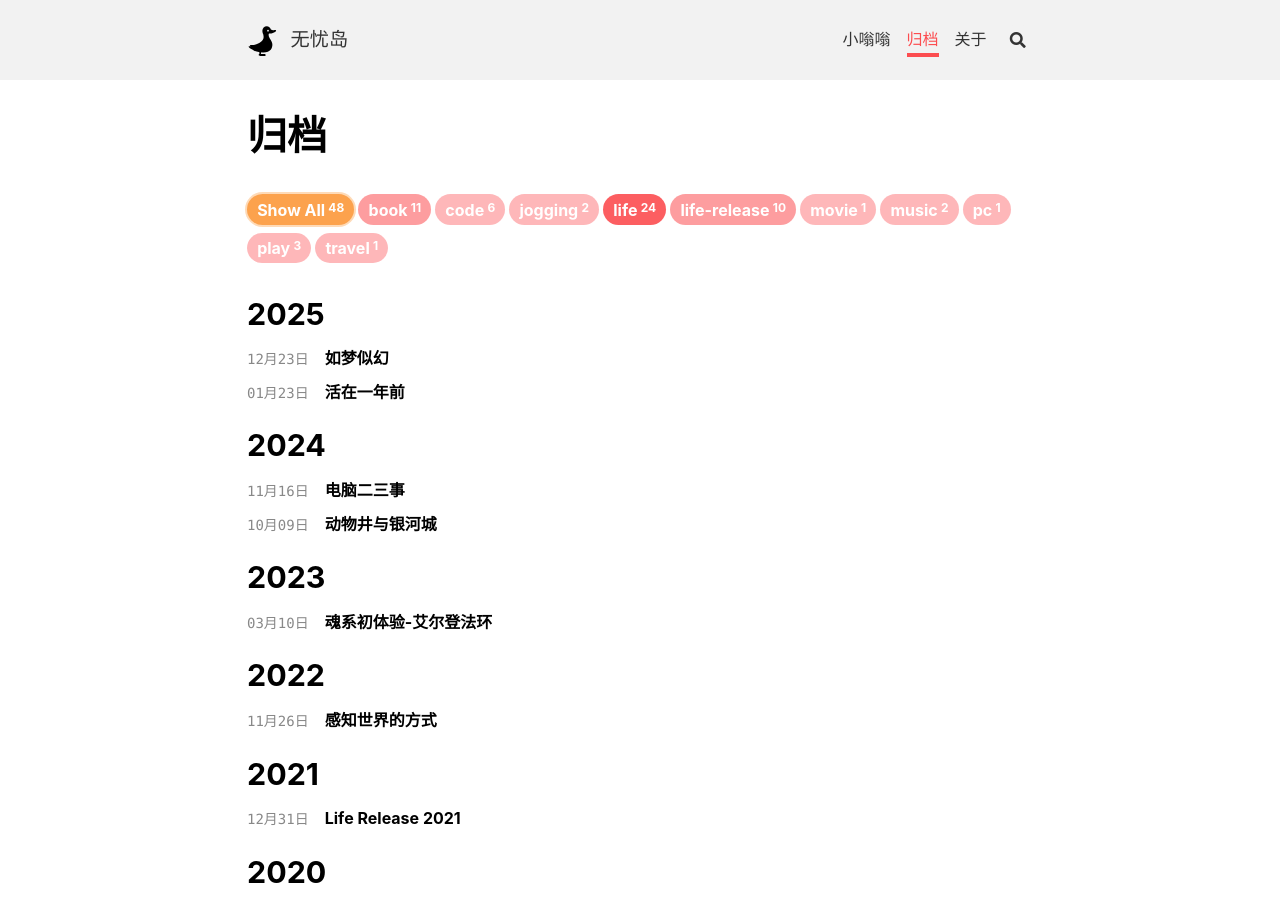
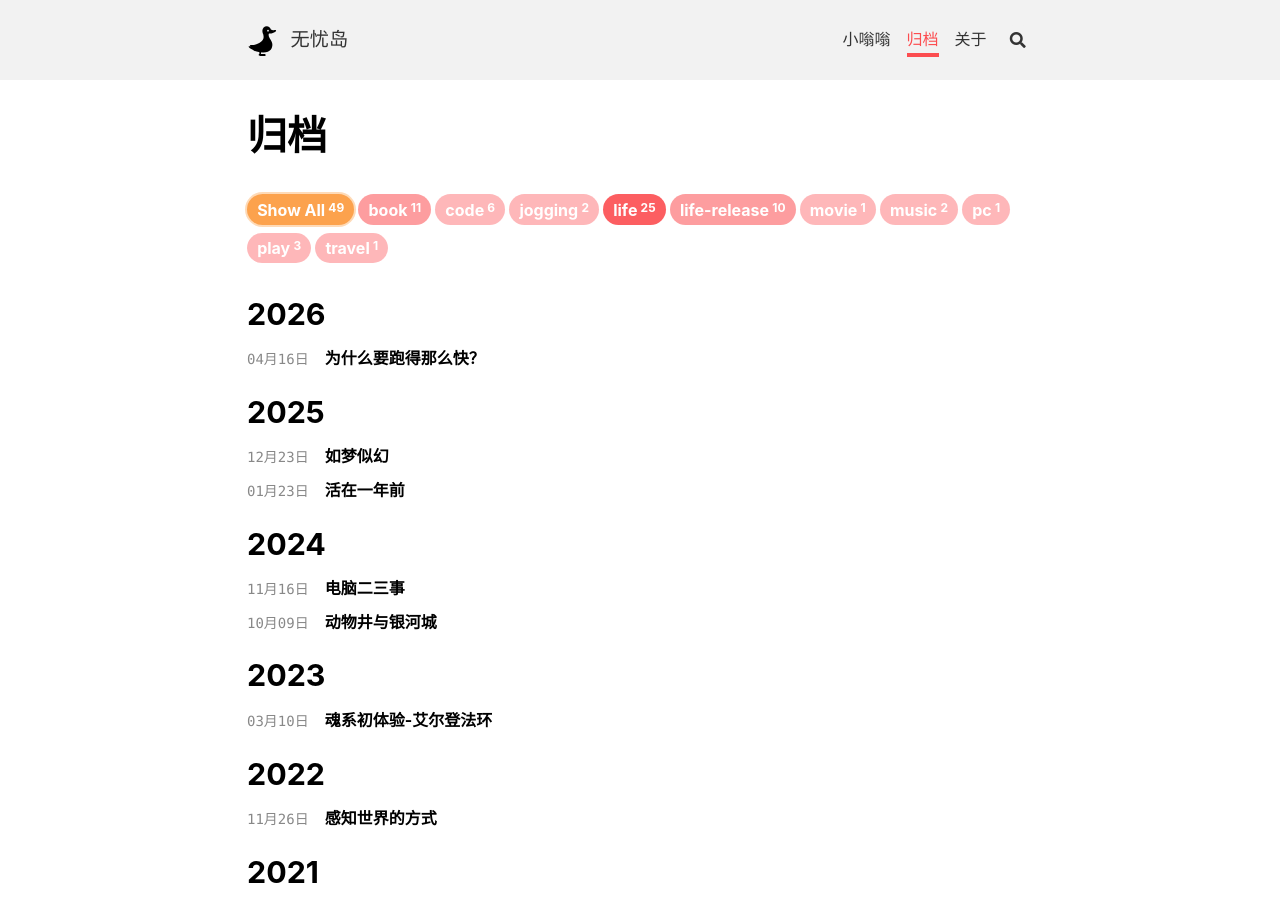
Before and after one commit to reniaL/renial.github.io, a Jekyll site: the page built from archive.html, in a window 1280 px wide and 900 px high. Built offline with Jekyll 4.4.1, drawn with Linux system fonts in a browser that asks for light colours; nearby versions of some CDN libraries; some of the changed lines change nothing that is shown.

Commit message:
新增文章：为什么要跑得那么快？

```diff
--- a/_drafts/2026-04-16-why-so-urgent.md
+++ b/_posts/2026-04-16-why-so-urgent.md
@@ -18,10 +18,10 @@ tags: [life]
 
 作为一个普通人，在没有智能手机、没有电动汽车、没有AI的年代，不是也活得好好的吗？作为一个普通人，你真的关心人类何时能移民火星吗？作为一个普通人，你通宵达旦辛苦工作，换来的到底是什么？财富最终是积累在你自己的手里吗？在历史长河中可曾留下你的名字？
 
-经济发展，科技进步，都是好事，我有切身的体会（见[科技改变生活](/2011/10/11/better-life-with-technology.html)）。只是，我觉得，我们每个人，地球上的每一个普通人，更应该关注自己，关注自己个人的生活和幸福，而不应被那些宏大叙事所裹挟，去付出太多并不必要的努力和艰辛。
-
-想通这一点之后，我好像更加理解那些环保组织了。我们真的需要砍那么多树吗？真的需要制造那么多汽车吗？真的需要产生那么多垃圾吗？慢一些，是不是也可以？
+经济发展，科技进步，都是好事，确实在很多方面改善了我们的生活质量，这一点我有切身的体会（见[科技改变生活](/2011/10/11/better-life-with-technology.html)）。只是，我觉得，作为一个普通人，我们更应该关注自己，关注自己个人的生活和幸福，而不应被那些宏大叙事所裹挟，去付出太多并不必要的努力和艰辛。跑得慢一些，是不是也可以？
 
 然而，真的能慢下来吗？在一个自由竞争的市场中，有人跑得慢，有人跑得快，跑的慢的肯定就会落后，会挨打，甚至被淘汰。那怎么办呢？道理都懂，但身不由己。
 
 我没法阻止其他人冲刺，但在条件允许的情况下，我自己会跑的慢一些，好好欣赏沿途的风景。
+
+![2026元旦游罗浮山](/images/blog/2026-04-16-why-so-urgent.jpg)
```
Also changed, not shown: images/blog/2026-04-16-why-so-urgent.jpg (added).
